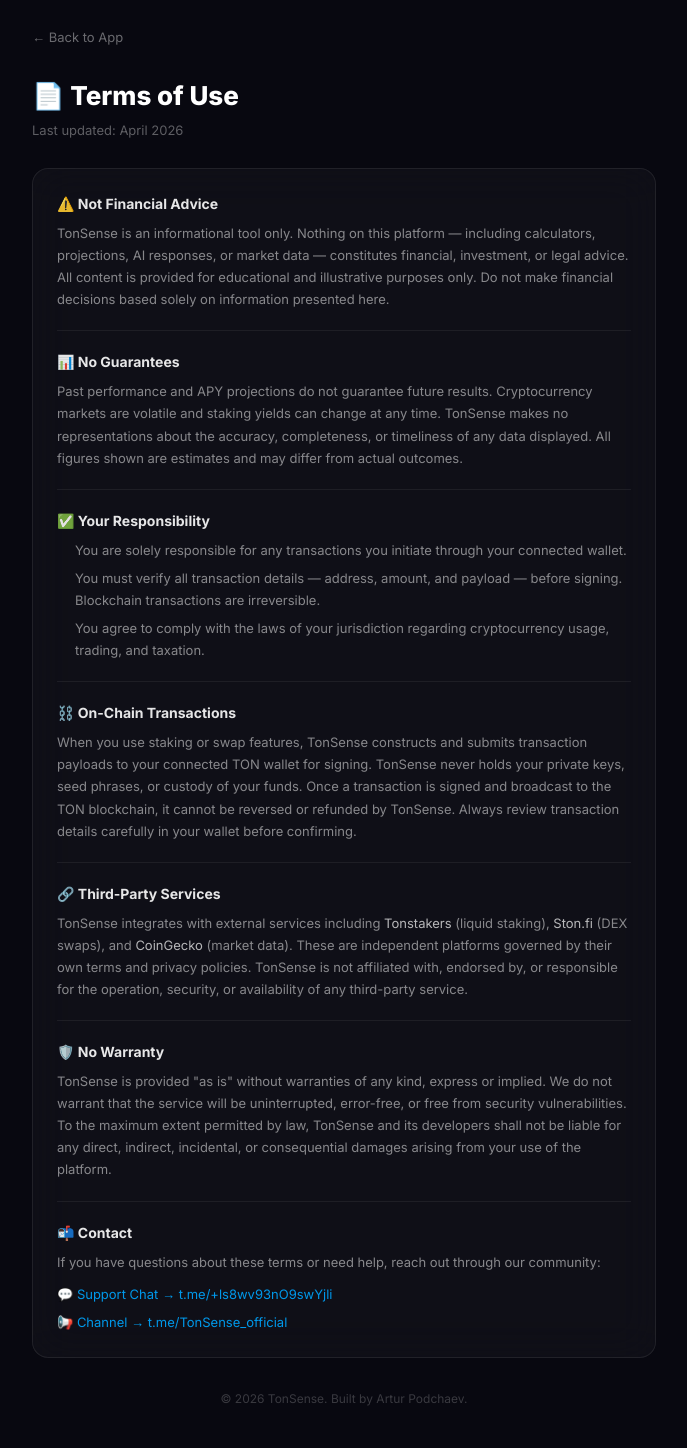
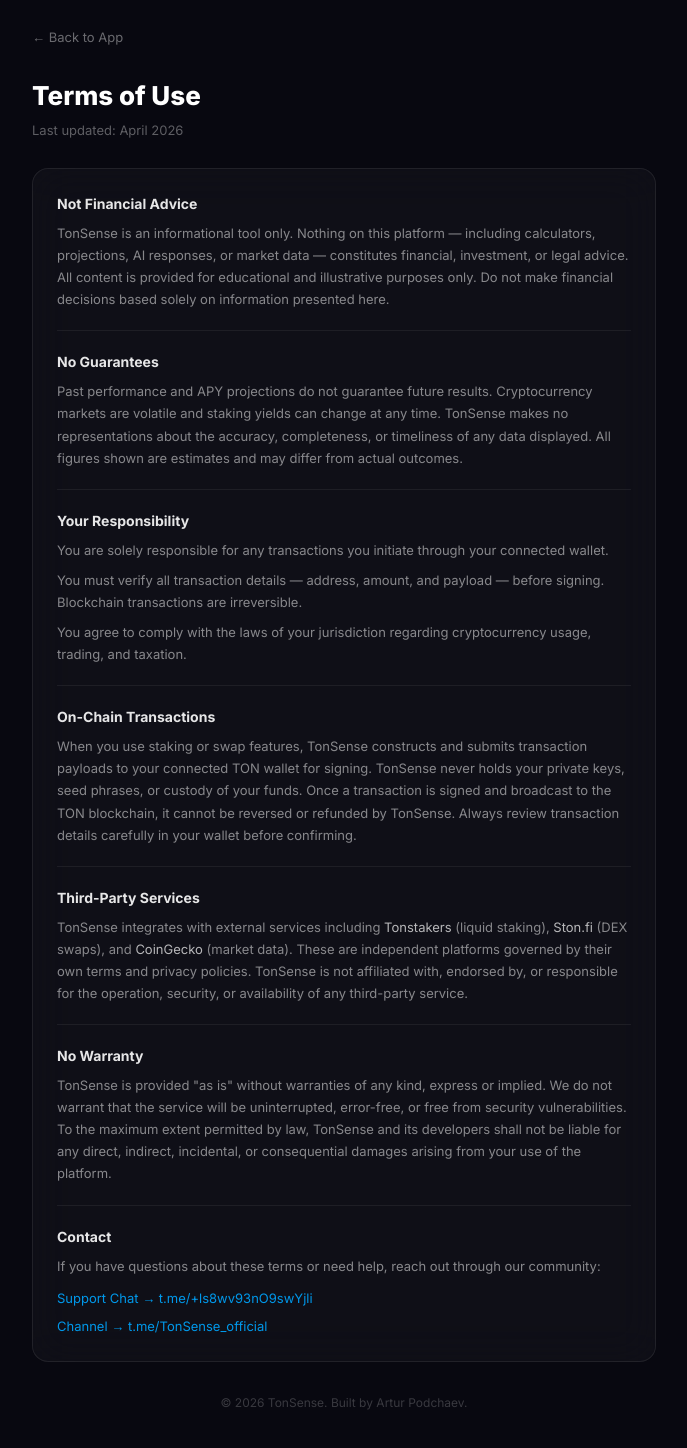
Before and after one commit to ArturPodchayev/TonSense, a Next.js app: page /terms in a window 1280 px wide. Shown: the top 1448 px of the page, without its empty margins (296-983 px from the left). Built offline with nearby package versions, Linux system fonts and the light colour scheme; what @tonconnect/ui-react would draw is missing.

Commit message:
design updates

```diff
--- a/app/terms/page.tsx
+++ b/app/terms/page.tsx
@@ -51,7 +51,7 @@ export default function TermsPage() {
         {/* Header */}
         <div style={{ marginBottom: 28 }}>
           <h1 style={{ color: "#fff", fontWeight: 800, fontSize: 26, marginBottom: 6 }}>
-            📄 Terms of Use
+            Terms of Use
           </h1>
           <p style={{ color: "rgba(255,255,255,0.35)", fontSize: 13 }}>Last updated: April 2026</p>
         </div>
@@ -61,7 +61,7 @@ export default function TermsPage() {
 
           {/* 1 */}
           <div style={{ padding: "4px 0 20px" }}>
-            <p style={sectionTitle}>⚠️ Not Financial Advice</p>
+            <p style={sectionTitle}>Not Financial Advice</p>
             <p style={body}>
               TonSense is an informational tool only. Nothing on this platform — including calculators,
               projections, AI responses, or market data — constitutes financial, investment, or legal
@@ -74,7 +74,7 @@ export default function TermsPage() {
 
           {/* 2 */}
           <div style={{ padding: "20px 0" }}>
-            <p style={sectionTitle}>📊 No Guarantees</p>
+            <p style={sectionTitle}>No Guarantees</p>
             <p style={body}>
               Past performance and APY projections do not guarantee future results. Cryptocurrency
               markets are volatile and staking yields can change at any time. TonSense makes no
@@ -87,27 +87,25 @@ export default function TermsPage() {
 
           {/* 3 */}
           <div style={{ padding: "20px 0" }}>
-            <p style={sectionTitle}>✅ Your Responsibility</p>
-            <ul style={{ ...body, paddingLeft: 18, margin: 0 }}>
-              <li style={{ marginBottom: 6 }}>
-                You are solely responsible for any transactions you initiate through your connected wallet.
-              </li>
-              <li style={{ marginBottom: 6 }}>
-                You must verify all transaction details — address, amount, and payload — before signing.
-                Blockchain transactions are irreversible.
-              </li>
-              <li>
-                You agree to comply with the laws of your jurisdiction regarding cryptocurrency usage,
-                trading, and taxation.
-              </li>
-            </ul>
+            <p style={sectionTitle}>Your Responsibility</p>
+            <p style={body}>
+              You are solely responsible for any transactions you initiate through your connected wallet.
+            </p>
+            <p style={{ ...body, marginTop: 8 }}>
+              You must verify all transaction details — address, amount, and payload — before signing.
+              Blockchain transactions are irreversible.
+            </p>
+            <p style={{ ...body, marginTop: 8 }}>
+              You agree to comply with the laws of your jurisdiction regarding cryptocurrency usage,
+              trading, and taxation.
+            </p>
           </div>
 
           <div style={divider} />
 
           {/* 4 */}
           <div style={{ padding: "20px 0" }}>
-            <p style={sectionTitle}>⛓️ On-Chain Transactions</p>
+            <p style={sectionTitle}>On-Chain Transactions</p>
             <p style={body}>
               When you use staking or swap features, TonSense constructs and submits transaction
               payloads to your connected TON wallet for signing. TonSense never holds your private
@@ -121,7 +119,7 @@ export default function TermsPage() {
 
           {/* 5 */}
           <div style={{ padding: "20px 0" }}>
-            <p style={sectionTitle}>🔗 Third-Party Services</p>
+            <p style={sectionTitle}>Third-Party Services</p>
             <p style={body}>
               TonSense integrates with external services including{" "}
               <span style={{ color: "rgba(255,255,255,0.7)" }}>Tonstakers</span> (liquid staking),{" "}
@@ -137,7 +135,7 @@ export default function TermsPage() {
 
           {/* 6 */}
           <div style={{ padding: "20px 0" }}>
-            <p style={sectionTitle}>🛡️ No Warranty</p>
+            <p style={sectionTitle}>No Warranty</p>
             <p style={body}>
               TonSense is provided &quot;as is&quot; without warranties of any kind, express or implied.
               We do not warrant that the service will be uninterrupted, error-free, or free from
@@ -151,7 +149,7 @@ export default function TermsPage() {
 
           {/* 7 */}
           <div style={{ padding: "20px 0 4px" }}>
-            <p style={sectionTitle}>📬 Contact</p>
+            <p style={sectionTitle}>Contact</p>
             <p style={body}>
               If you have questions about these terms or need help, reach out through our community:
             </p>
@@ -162,7 +160,7 @@ export default function TermsPage() {
                 rel="noopener noreferrer"
                 style={{ ...body, color: "#0098EA", textDecoration: "none" }}
               >
-                💬 Support Chat → t.me/+ls8wv93nO9swYjli
+                Support Chat → t.me/+ls8wv93nO9swYjli
               </a>
               <a
                 href="https://t.me/TonSense_official"
@@ -170,7 +168,7 @@ export default function TermsPage() {
                 rel="noopener noreferrer"
                 style={{ ...body, color: "#0098EA", textDecoration: "none" }}
               >
-                📢 Channel → t.me/TonSense_official
+                Channel → t.me/TonSense_official
               </a>
             </div>
           </div>
--- a/components/AIAnalysis.tsx
+++ b/components/AIAnalysis.tsx
@@ -67,7 +67,7 @@ export default function AIAnalysis({ tonPrice, change24h, apy, userAmount, mode
             backgroundClip: "text",
           }}
         >
-          🤖 AI Analysis
+          AI Analysis
         </span>
         <span
           className="text-[11px] font-medium px-2.5 py-1 rounded-full"
@@ -96,32 +96,23 @@ export default function AIAnalysis({ tonPrice, change24h, apy, userAmount, mode
         </div>
       ) : analysis ? (
         <div className="space-y-4">
-          <div className="flex gap-3 items-start">
-            <span className="text-lg leading-none">🎯</span>
-            <div>
-              <p className="text-xs uppercase tracking-widest mb-1" style={{ color: "rgba(255,255,255,0.4)" }}>Verdict</p>
-              <p className="text-sm font-medium text-white">{analysis.verdict}</p>
-            </div>
+          <div>
+            <p className="text-xs uppercase tracking-widest mb-1" style={{ color: "rgba(255,255,255,0.4)" }}>Verdict</p>
+            <p className="text-sm font-medium text-white">{analysis.verdict}</p>
           </div>
 
           <div className="border-t" style={{ borderColor: "rgba(255,255,255,0.05)" }} />
 
-          <div className="flex gap-3 items-start">
-            <span className="text-lg leading-none">⚠️</span>
-            <div>
-              <p className="text-xs uppercase tracking-widest mb-1" style={{ color: "rgba(255,255,255,0.4)" }}>Risk</p>
-              <p className="text-sm font-medium" style={{ color: "#EF4444" }}>{analysis.risk}</p>
-            </div>
+          <div>
+            <p className="text-xs uppercase tracking-widest mb-1" style={{ color: "rgba(255,255,255,0.4)" }}>Risk</p>
+            <p className="text-sm font-medium" style={{ color: "#EF4444" }}>{analysis.risk}</p>
           </div>
 
           <div className="border-t" style={{ borderColor: "rgba(255,255,255,0.05)" }} />
 
-          <div className="flex gap-3 items-start">
-            <span className="text-lg leading-none">💡</span>
-            <div>
-              <p className="text-xs uppercase tracking-widest mb-1" style={{ color: "rgba(255,255,255,0.4)" }}>Action</p>
-              <p className="text-sm font-medium" style={{ color: "#22C55E" }}>{analysis.action}</p>
-            </div>
+          <div>
+            <p className="text-xs uppercase tracking-widest mb-1" style={{ color: "rgba(255,255,255,0.4)" }}>Action</p>
+            <p className="text-sm font-medium" style={{ color: "#22C55E" }}>{analysis.action}</p>
           </div>
         </div>
       ) : null}
--- a/components/AgentChat.tsx
+++ b/components/AgentChat.tsx
@@ -1,6 +1,7 @@
 "use client";
 
 import { useState, useEffect, useRef, useCallback } from "react";
+import Image from "next/image";
 import { fetchTonPrice, fetchStakingAPY } from "@/lib/api";
 import { useTonBalance } from "@/hooks/useTonBalance";
 import { useTonAddress } from "@tonconnect/ui-react";
@@ -125,7 +126,7 @@ export default function AgentChat() {
             className="flex items-center gap-1.5 px-3 py-1.5 rounded-full text-xs font-semibold"
             style={{ background: "rgba(124,58,237,0.1)", border: "1px solid rgba(124,58,237,0.2)", color: "#A78BFA" }}
           >
-            💎 {walletBalance.toLocaleString("en-US", { minimumFractionDigits: 2, maximumFractionDigits: 2 })} TON
+            {walletBalance.toLocaleString("en-US", { minimumFractionDigits: 2, maximumFractionDigits: 2 })} TON
           </div>
         )}
       </div>
@@ -138,10 +139,10 @@ export default function AgentChat() {
           {!hasMessages && (
             <div className="flex-1 flex flex-col items-center justify-center text-center gap-3 py-6">
               <div
-                className="w-12 h-12 rounded-2xl flex items-center justify-center text-2xl"
+                className="w-12 h-12 rounded-2xl flex items-center justify-center overflow-hidden"
                 style={{ background: "linear-gradient(135deg, rgba(124,58,237,0.2), rgba(0,152,234,0.2))", border: "1px solid rgba(124,58,237,0.3)" }}
               >
-                🤖
+                <Image src="/logo.png" alt="TonSense" width={48} height={48} style={{ borderRadius: 14 }} unoptimized />
               </div>
               <div>
                 <p className="text-sm font-semibold text-white mb-1">TonSenseAI Agent</p>
@@ -155,10 +156,10 @@ export default function AgentChat() {
             <div key={i} className={`flex gap-2.5 ${msg.role === "user" ? "justify-end" : "justify-start"}`}>
               {msg.role === "assistant" && (
                 <div
-                  className="w-7 h-7 rounded-xl flex items-center justify-center text-sm flex-shrink-0 mt-0.5"
+                  className="w-7 h-7 rounded-xl flex items-center justify-center flex-shrink-0 mt-0.5 overflow-hidden"
                   style={{ background: "linear-gradient(135deg, rgba(124,58,237,0.3), rgba(0,152,234,0.3))", border: "1px solid rgba(124,58,237,0.3)" }}
                 >
-                  🤖
+                  <Image src="/logo.png" alt="TonSense" width={28} height={28} style={{ borderRadius: 10 }} unoptimized />
                 </div>
               )}
               <div
@@ -178,10 +179,10 @@ export default function AgentChat() {
           {loading && (
             <div className="flex gap-2.5 justify-start">
               <div
-                className="w-7 h-7 rounded-xl flex items-center justify-center text-sm flex-shrink-0 mt-0.5"
+                className="w-7 h-7 rounded-xl flex items-center justify-center flex-shrink-0 mt-0.5 overflow-hidden"
                 style={{ background: "linear-gradient(135deg, rgba(124,58,237,0.3), rgba(0,152,234,0.3))", border: "1px solid rgba(124,58,237,0.3)" }}
               >
-                🤖
+                <Image src="/logo.png" alt="TonSense" width={28} height={28} style={{ borderRadius: 10 }} unoptimized />
               </div>
               <div
                 className="px-4 py-3 rounded-2xl flex items-center gap-1"
--- a/components/WhatIfCalculator.tsx
+++ b/components/WhatIfCalculator.tsx
@@ -294,7 +294,7 @@ export default function WhatIfCalculator() {
             />
             <ResultCard
               label="Difference"
-              value={`${results.diff >= 0 ? "🚀 +" : ""}$${fmt2(Math.abs(results.diff))}`}
+              value={`${results.diff >= 0 ? "+" : ""}$${fmt2(Math.abs(results.diff))}`}
               accent={results.diff >= 0 ? "green" : "red"}
             />
           </div>
```
